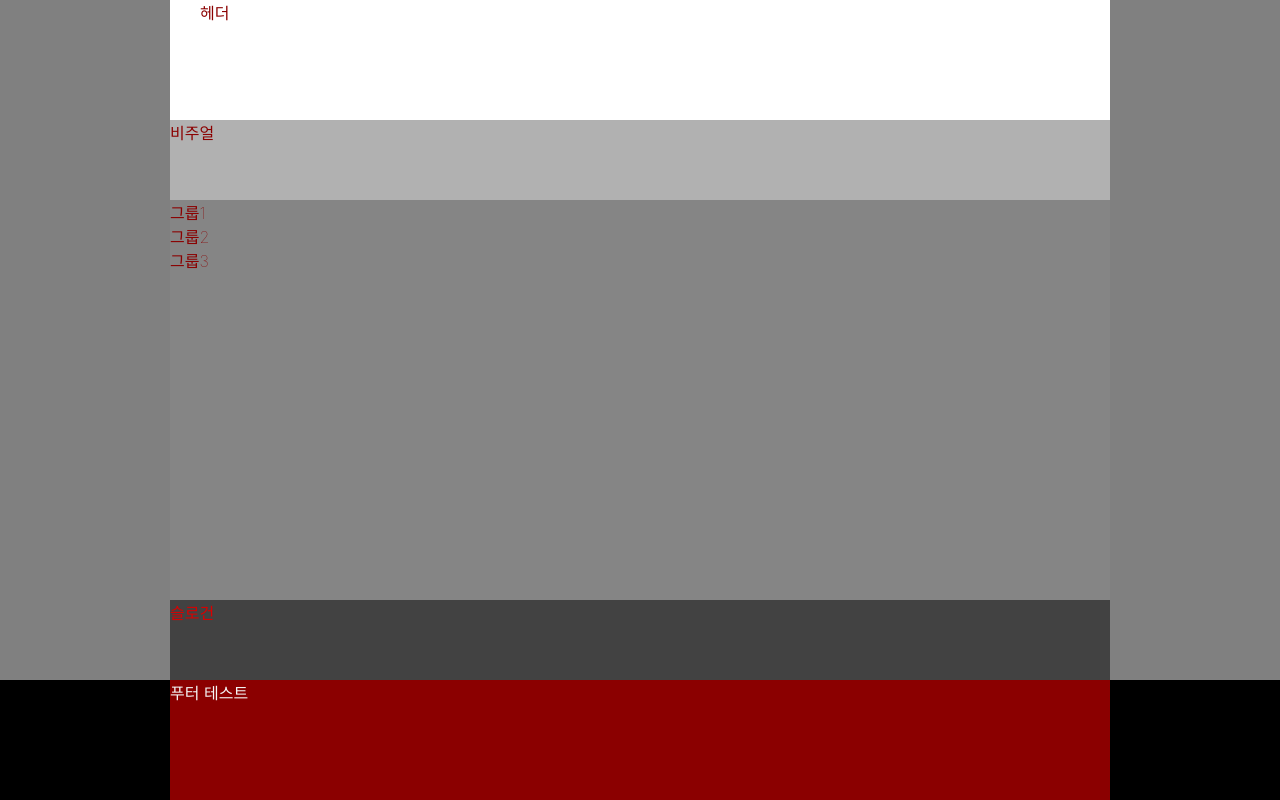
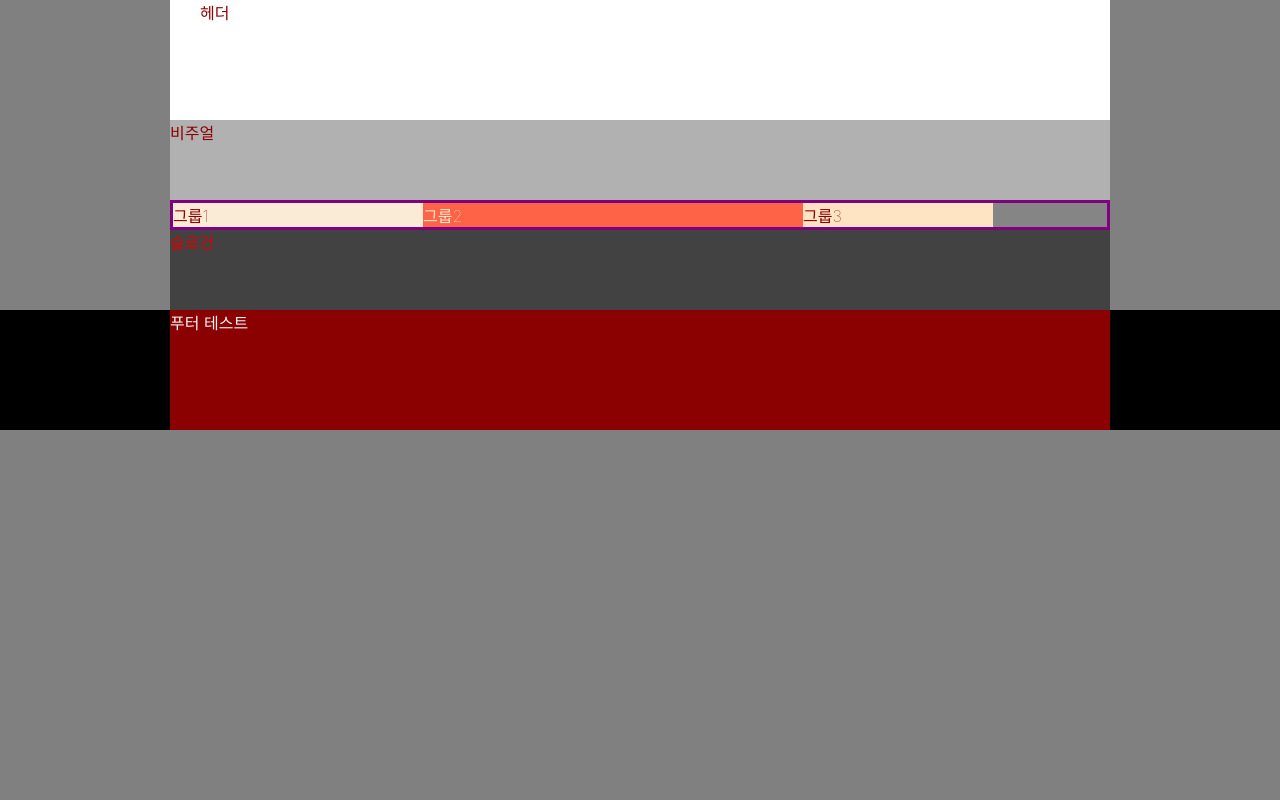
Before and after one commit to s-ja/HTML5, a website: page index.html in a window 1280 px wide. Drawn offline with Linux system fonts and the light colour scheme; a web font is replaced by a local one.

Commit message:
style float experiment 1

```diff
--- a/styles/style.css
+++ b/styles/style.css
@@ -1,5 +1,12 @@
 @import url(./normalize.css);
 @import url(./reset.css);
+
+*,
+*::after,
+*::before {
+    box-sizing: border-box;
+}
+/* 기본 스타일 */
 
 body {
     /* background-color: rgb(88, 88, 88); */
@@ -11,7 +18,6 @@ body {
 
 .header, .visual, .main, .slogan, .footer-inner {
     width: 940px;
-    box-sizing: border-box;
     margin: 0 auto;
     /* margin: 0 0 0 auto;  = float: right */
 }
@@ -32,8 +38,45 @@ body {
 /* 비주얼 */
 .main{
     background: rgb(133, 133, 133);
-    height: 50vh;
+    /* height: 50vh; */
+    border: 3px solid purple;
+    display: flow-root;
 }
+
+/* .main::before{
+    content: "first child";
+    background: aliceblue;
+    color: red;
+    font-weight: bolder;
+    text-transform: capitalize;
+}
+.main::after{
+    content: "last child";
+    background: aliceblue;
+    color: red;
+    font-weight: bolder;
+    text-transform: capitalize;
+} */
+/* CSS 가상요소 예시 */
+
+.group1{
+    background-color: antiquewhite;
+    width: 250px;
+    float: left;
+}
+.group2{
+    /* background-color: blanchedalmond; */
+    background-color: tomato;
+    color: blanchedalmond;
+    width: 380px;
+    float: left;
+}
+.group3{
+    background-color: bisque;
+    width: 190px;
+    float: left;
+}
+
 /* 메인 */
 .slogan{
     background: rgb(66, 66, 66);
```
